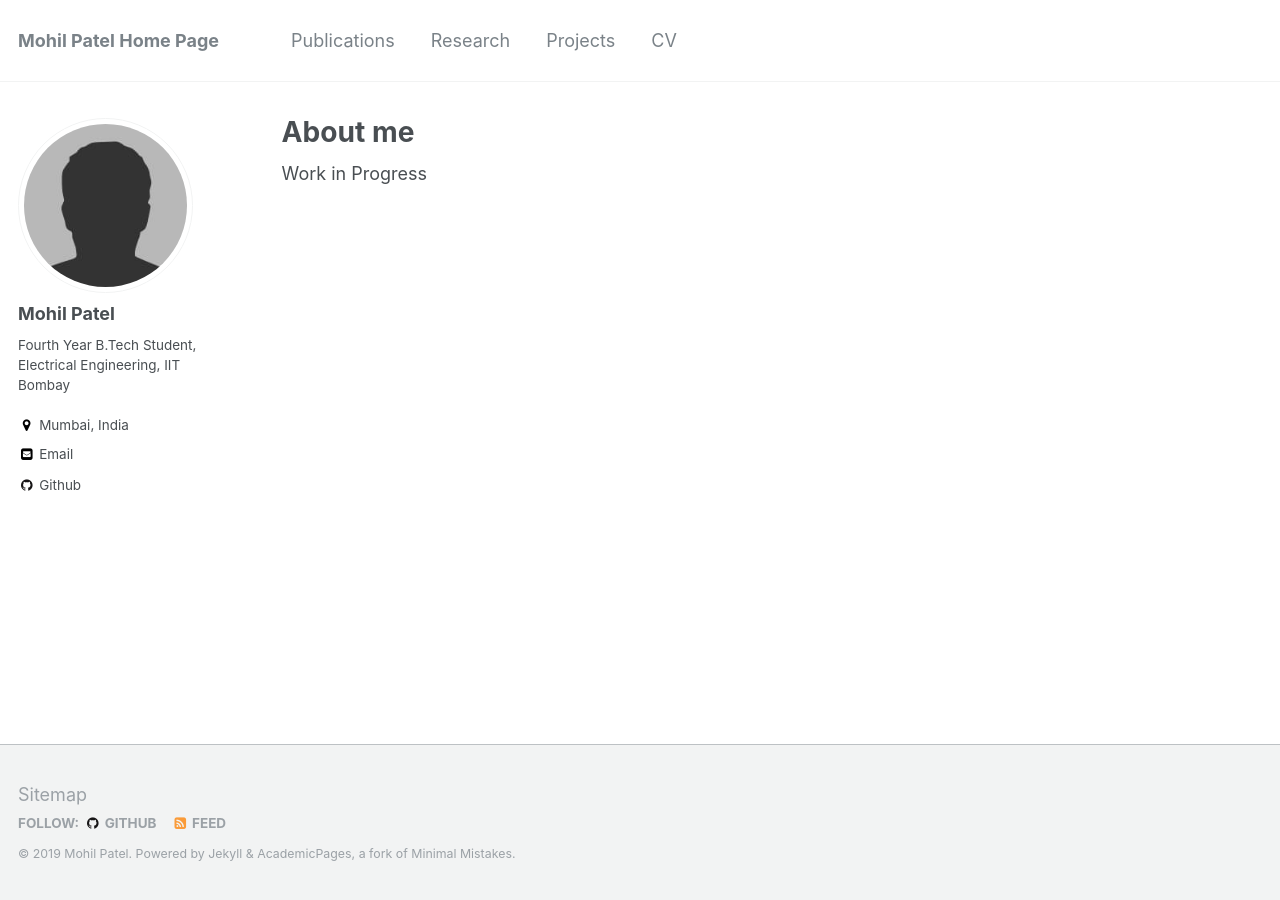
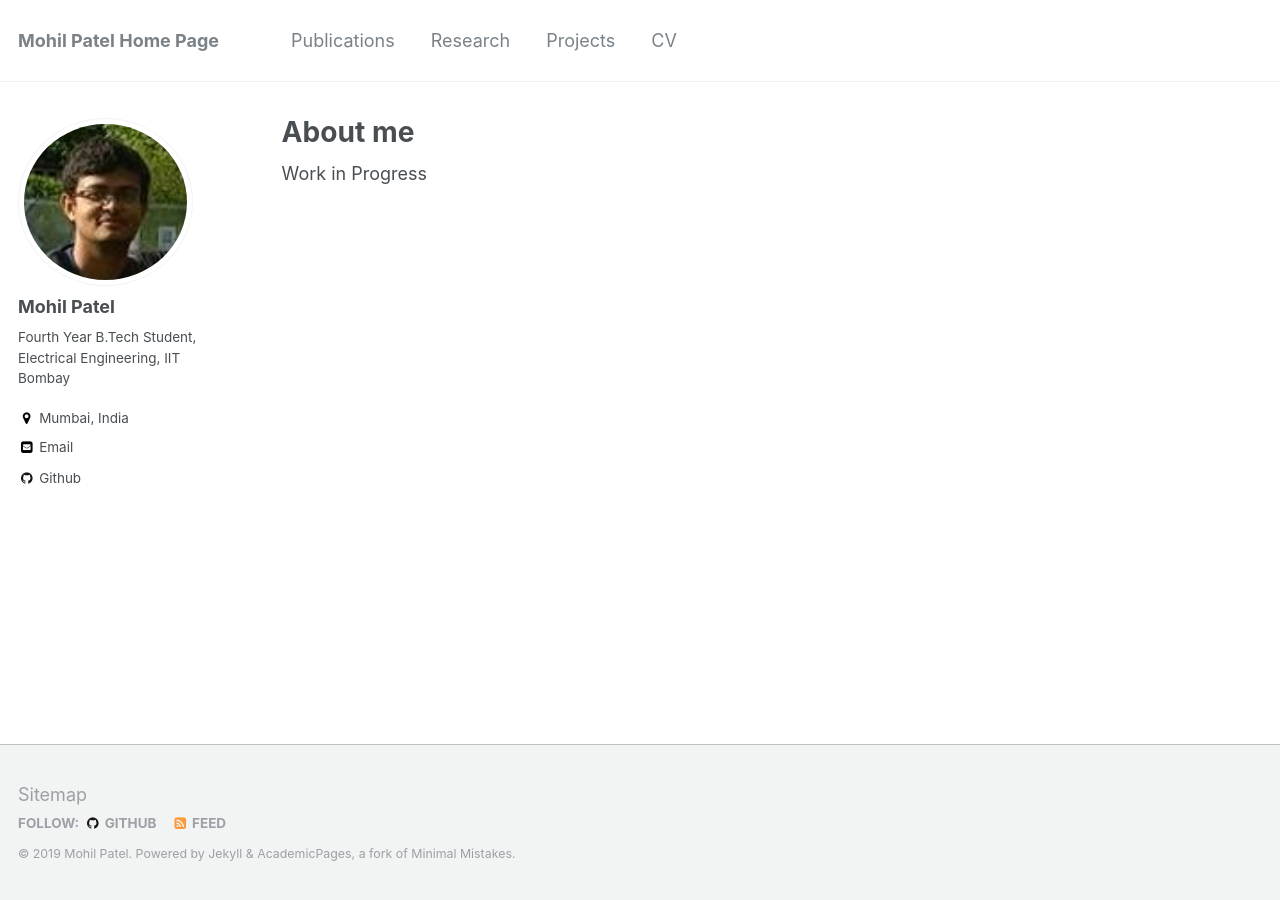
Before and after one commit to shreyasdethe/home, a Jekyll site: the page built from _pages/about.md, in a window 1280 px wide. Built offline with Jekyll 4.4.1, drawn with Linux system fonts in a browser that asks for light colours.

Commit message:
Image Try 1

```diff
--- a/_config.yml
+++ b/_config.yml
@@ -82,7 +82,7 @@ analytics:
 # Site Author
 author:
   name             : "Mohil Patel"
-  avatar           : "bio-photo.jpg" # Image
+  avatar           : "Mohil.jpg" # Image
   bio              : "Fourth Year B.Tech Student, Electrical Engineering, IIT Bombay"
   location         : "Mumbai, India"
   employer         :
```
Also changed, not shown: images/Mohil.jpg (added).
